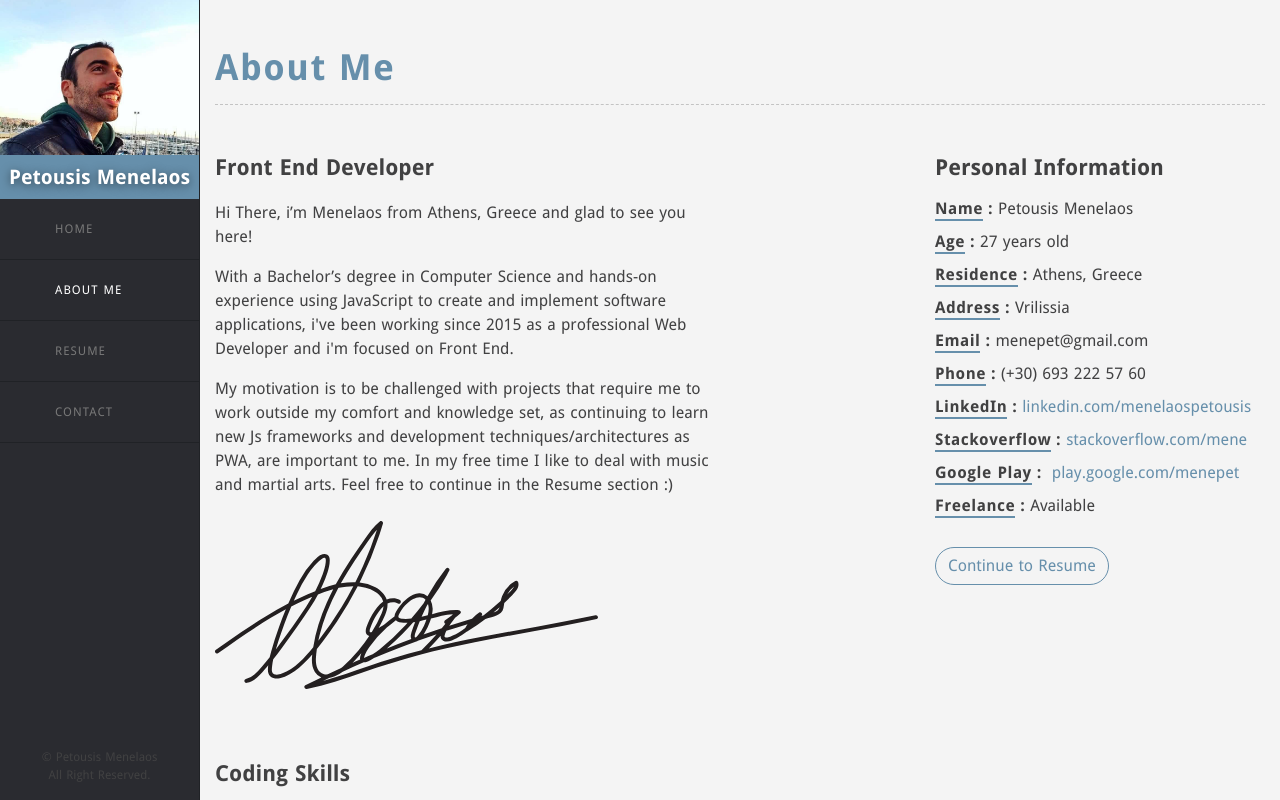
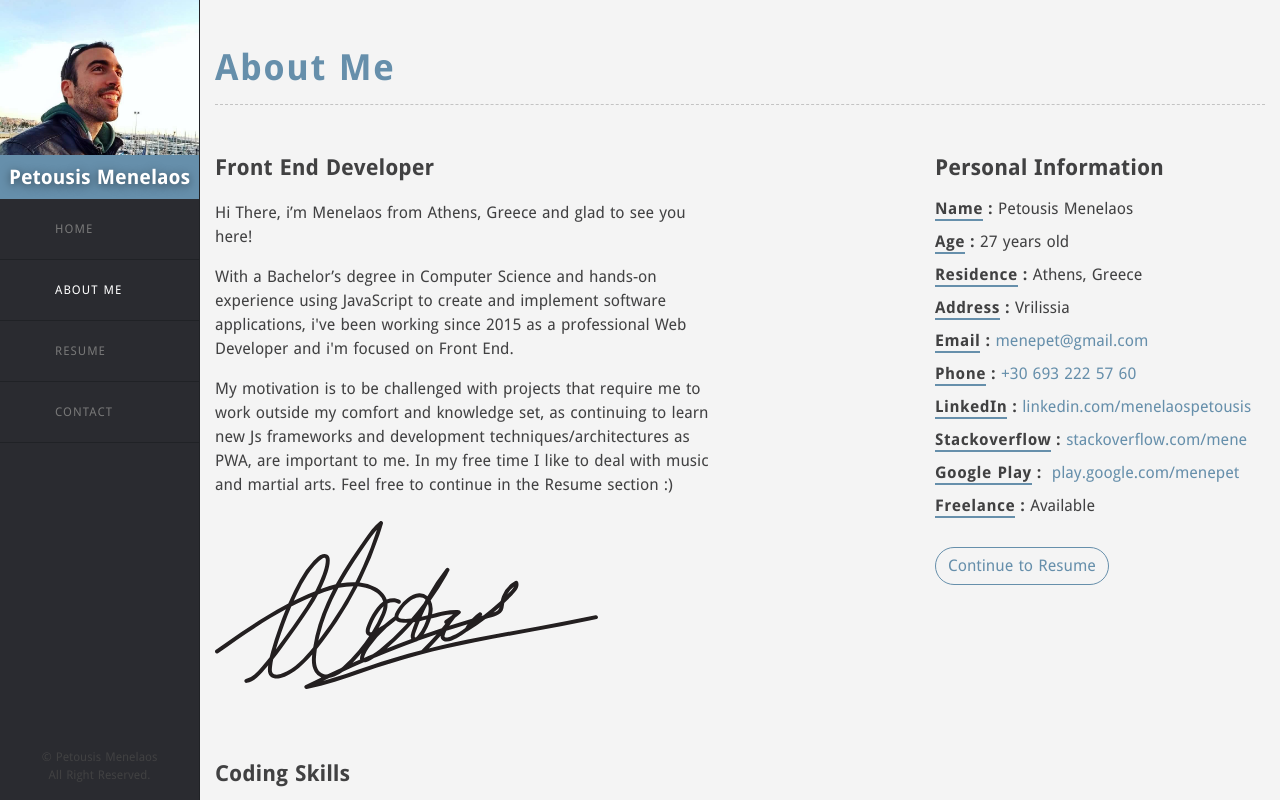
Before and after one commit to Harry80428/my_poirtfolio_new, a Nuxt app: page /about in a window 1280 px wide. Shown: the top 800 px of the page. Built offline with nearby package versions, Linux system fonts and the light colour scheme.

Commit message:
anchor mailto & tel

```diff
--- a/pages/about.vue
+++ b/pages/about.vue
@@ -30,8 +30,8 @@
             <li><span class="title-underline">Age</span><span class="value">{{ currentAge }} years old</span></li>
             <li><span class="title-underline">Residence</span><span class="value">Athens, Greece</span></li>
             <li><span class="title-underline">Address</span><span class="value">Vrilissia</span></li>
-            <li><span class="title-underline">Email</span><span class="value">menepet@gmail.com</span></li>
-            <li><span class="title-underline">Phone</span><span class="value">(+30) 693 222 57 60</span></li>
+            <li><span class="title-underline">Email</span><span class="value"><a href="mailto:menepet@gmail.com">menepet@gmail.com</a></span></li>
+            <li><span class="title-underline">Phone</span><span class="value"><a href="tel:6932225760">+30 693 222 57 60</a></span></li>
             <li><span class="title-underline">LinkedIn</span>
               <a target="_blank" href="https://www.linkedin.com/in/menelaospetousis/" class="value">linkedin.com/menelaospetousis</a>
             </li>
```
